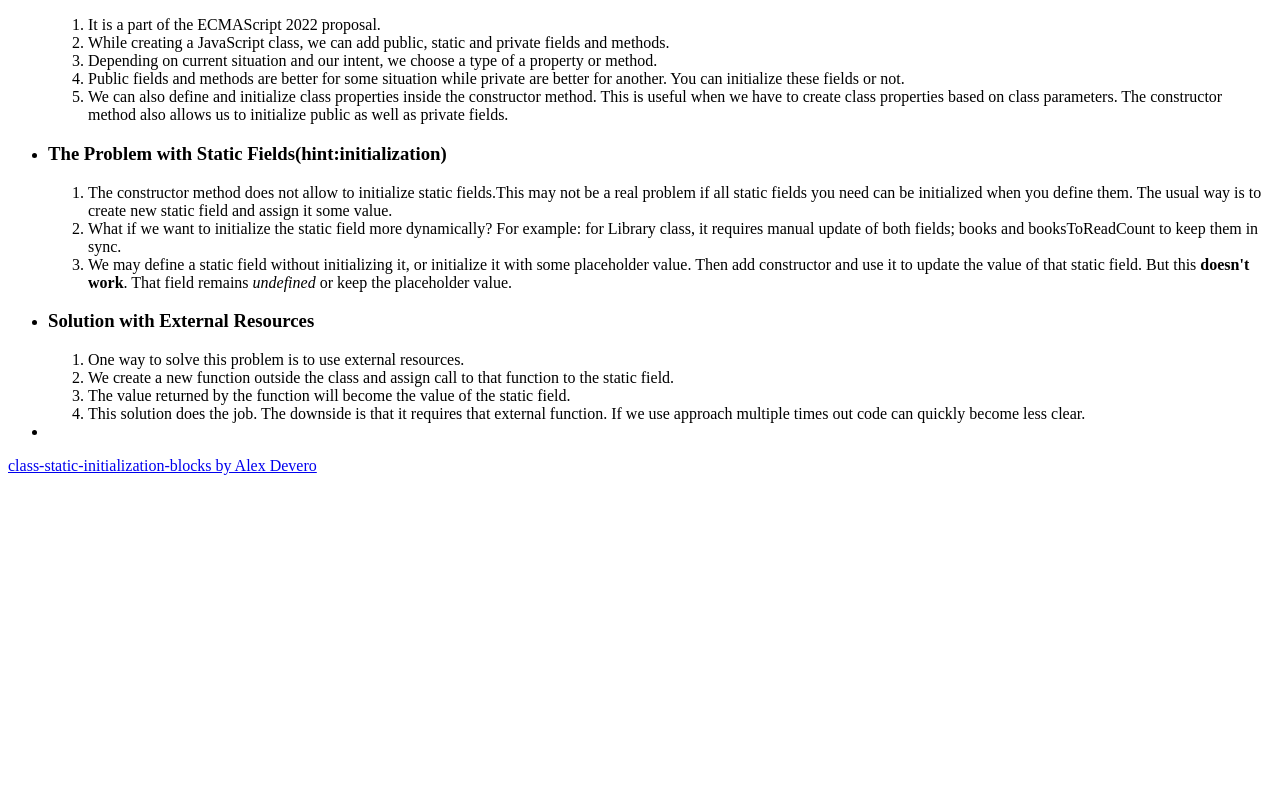
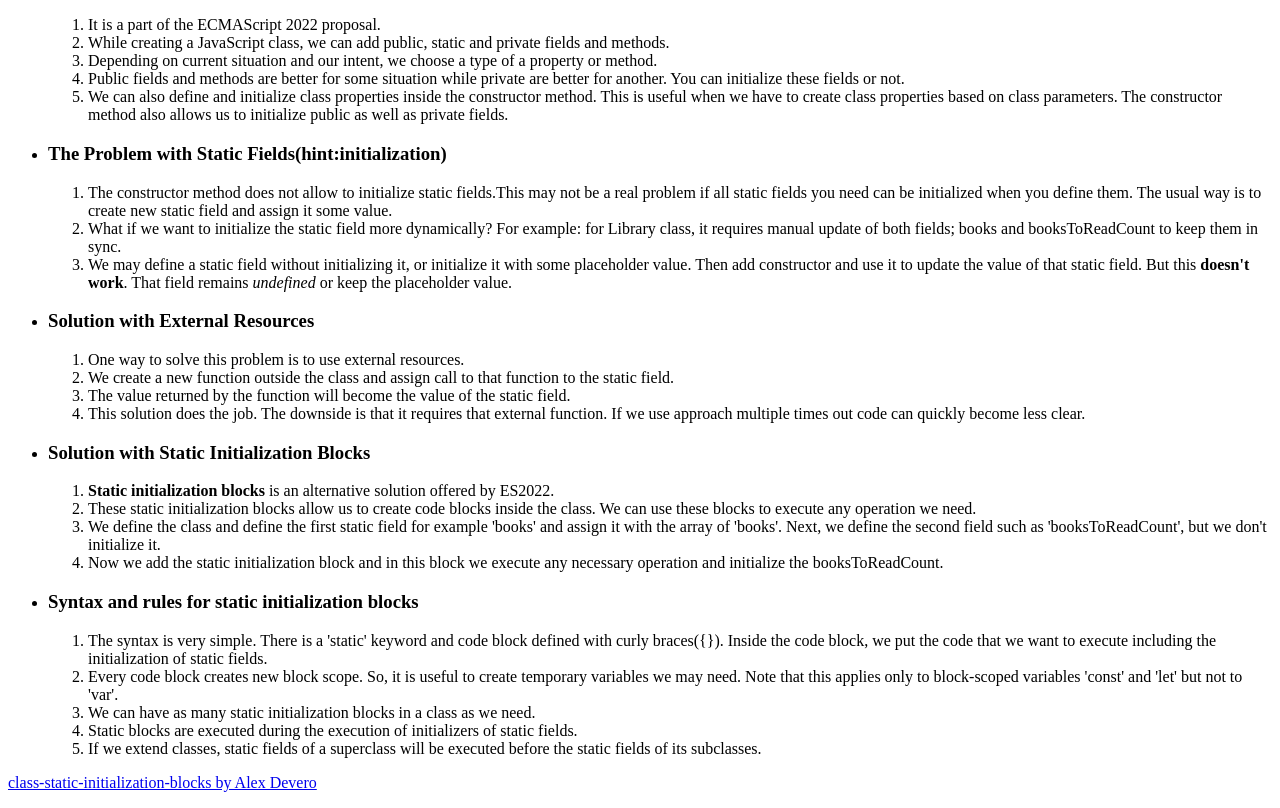
Before and after one commit to yugmani/alex-class-static, a website: page index.html in a window 1280 px wide. Shown: the part 91-899 px from the top of the page. Before the commit the page ends 800 px from the top, so only its background shows below. Drawn offline with Linux system fonts and the light colour scheme.

Commit message:
code initialization blocks

```diff
--- a/index.html
+++ b/index.html
@@ -68,7 +68,56 @@
         </li>
       </ol>
     </li>
-    <li></li>
+    <li>
+      <h3>Solution with Static Initialization Blocks</h3>
+      <ol>
+        <li>
+          <strong>Static initialization blocks</strong> is an alternative
+          solution offered by ES2022.
+        </li>
+        <li>
+          These static initialization blocks allow us to create code blocks
+          inside the class. We can use these blocks to execute any operation we
+          need.
+        </li>
+        <li>
+          We define the class and define the first static field for example
+          'books' and assign it with the array of 'books'. Next, we define the
+          second field such as 'booksToReadCount', but we don't initialize it.
+        </li>
+        <li>
+          Now we add the static initialization block and in this block we
+          execute any necessary operation and initialize the booksToReadCount.
+        </li>
+      </ol>
+    </li>
+    <li>
+      <h3>Syntax and rules for static initialization blocks</h3>
+      <ol>
+        <li>
+          The syntax is very simple. There is a 'static' keyword and code block
+          defined with curly braces({}). Inside the code block, we put the code
+          that we want to execute including the initialization of static fields.
+        </li>
+        <li>
+          Every code block creates new block scope. So, it is useful to create
+          temporary variables we may need. Note that this applies only to
+          block-scoped variables 'const' and 'let' but not to 'var'.
+        </li>
+        <li>
+          We can have as many static initialization blocks in a class as we
+          need.
+        </li>
+        <li>
+          Static blocks are executed during the execution of initializers of
+          static fields.
+        </li>
+        <li>
+          If we extend classes, static fields of a superclass will be executed
+          before the static fields of its subclasses.
+        </li>
+      </ol>
+    </li>
   </ul>
   <p>
     <a href="https://blog.alexdevero.com/class-static-initialization-blocks/"
```
Also changed, not shown: index.js (+29 -0 lines).
